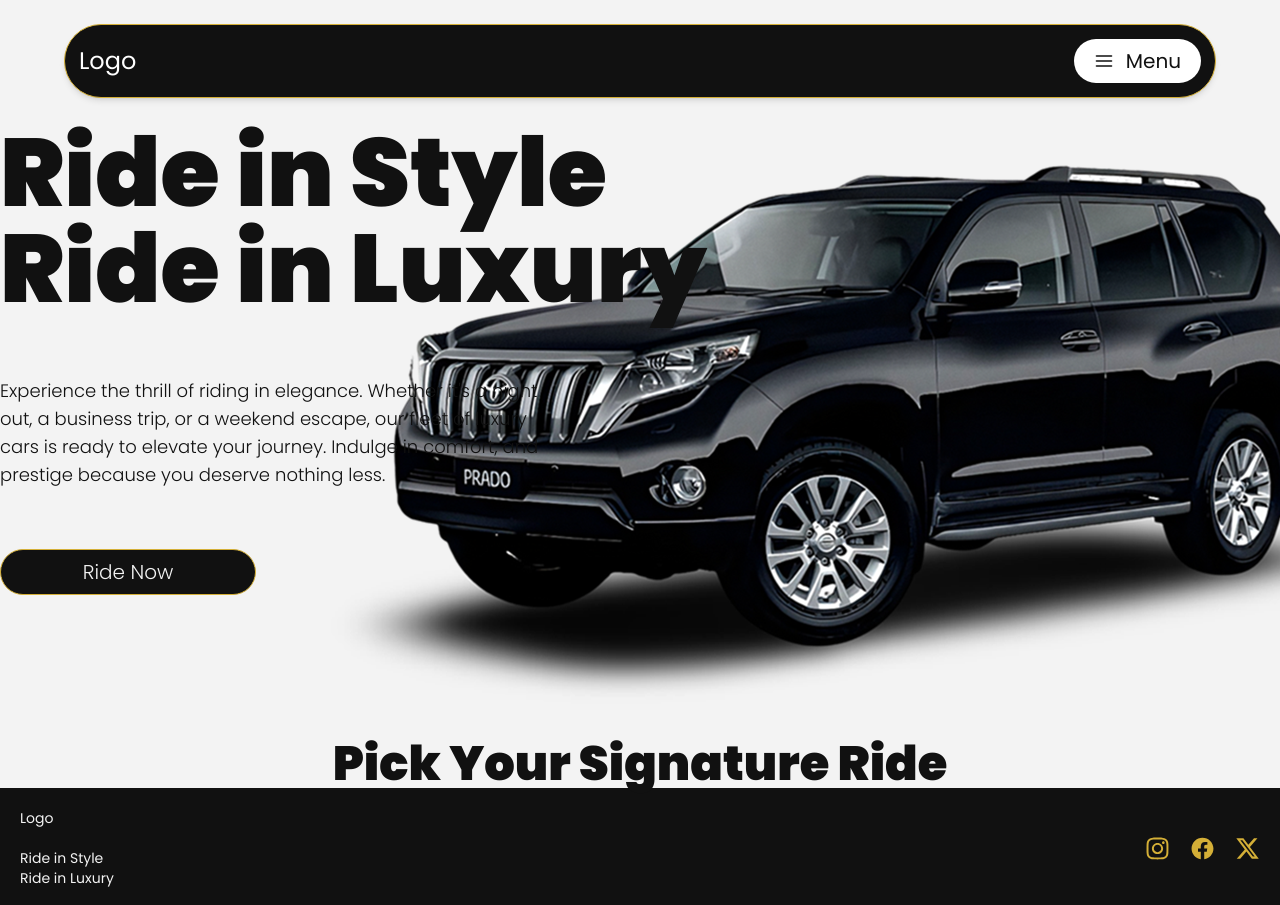
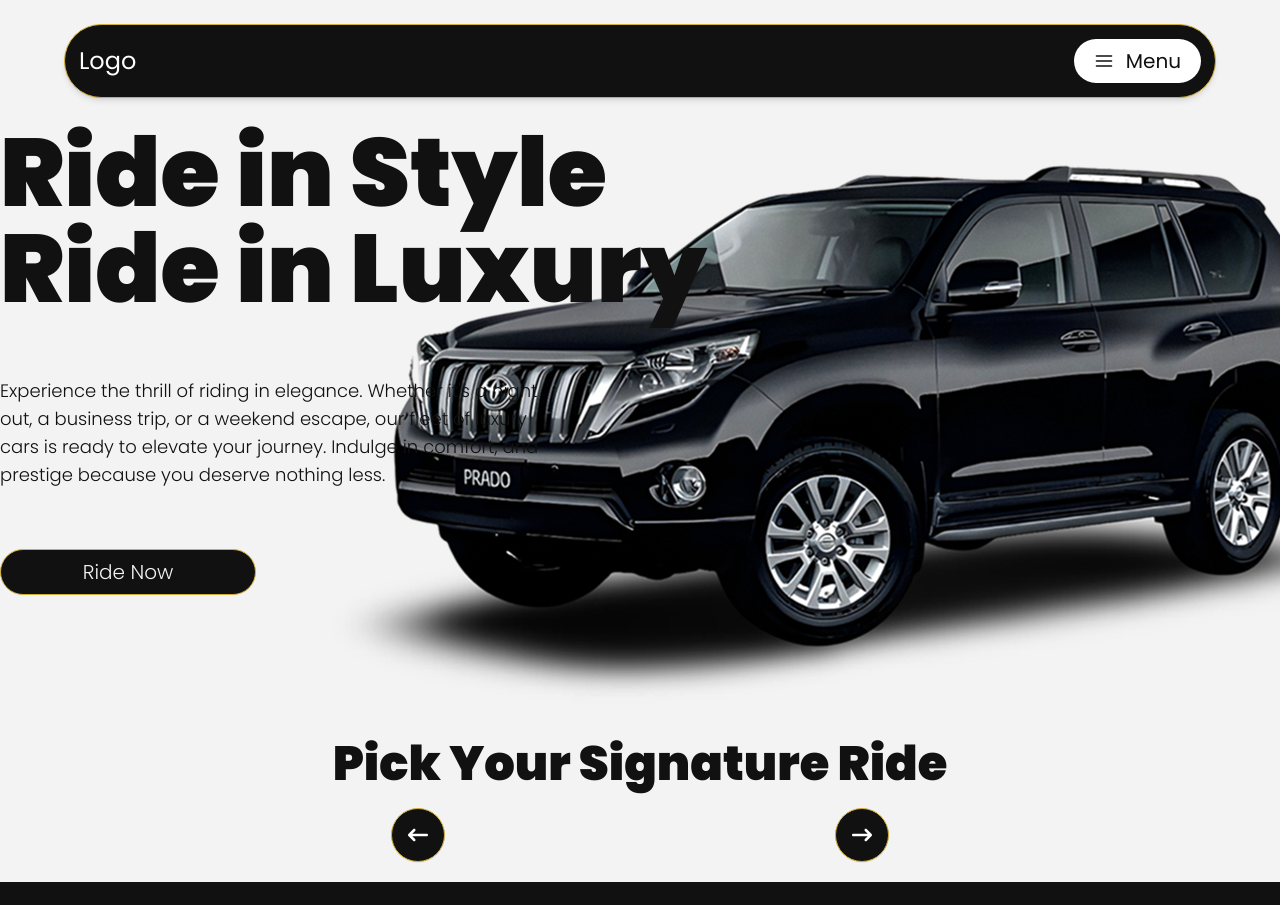
Before and after one commit to Dennardavid/Luxury-cars, a Next.js app: page / in a window 1280 px wide. Shown: the top 905 px of the page. Built offline with nearby package versions, Linux system fonts and the light colour scheme.

Commit message:
buttons for carousel

```diff
--- a/src/components/cartypes.tsx
+++ b/src/components/cartypes.tsx
@@ -1,16 +1,12 @@
+import Carousel from "./ui/carousel";
+
 export default function SelectCars() {
-  const carDetails = [
-    { name: "Mercedes" },
-    { name: "Rolls-Royce" },
-    { name: "Toyota-Prado" },
-    { name: "Ferrari" },
-  ];
   return (
     <section className="max-w-[1500px] mx-auto mt-5">
       <h2 className="text-center font-black text-5xl">
-        Pick Your <span className="stroke">Signature</span> Ride
+        Pick Your Signature Ride
       </h2>
-      <div></div>
+      <Carousel />
     </section>
   );
 }
--- a/src/components/hero.tsx
+++ b/src/components/hero.tsx
@@ -15,7 +15,7 @@
           ready to elevate your journey. Indulge in comfort, and prestige
           because you deserve nothing less.
         </p>
-        <button className="p-1 lg:p-2 bg-lightBlack text-mainWhite rounded-full w-50 lg:w-64 font-light text-sm lg:text-xl hover:cursor-pointer border-1 border-gold">
+        <button className="p-1 lg:p-2 bg-lightBlack text-mainWhite rounded-full w-50 lg:w-64 font-light text-sm lg:text-xl hover:cursor-pointer border border-gold">
           Ride Now
         </button>
       </div>
--- /dev/null
+++ b/src/components/ui/carousel.tsx
@@ -0,0 +1,43 @@
+import { FaArrowRightLong } from "react-icons/fa6";
+import { FaArrowLeftLong } from "react-icons/fa6";
+
+export default function Carousel() {
+  const carDetails = [
+    {
+      name: "Mercedes",
+      image: "prado.png",
+      description: "Perfect for weddings, airport pickups, and VIP transfers.",
+      rate: "#100k/8hrs",
+    },
+    {
+      name: "Rolls-Royce",
+      image: "prado.png",
+      description: "Perfect for weddings, airport pickups, and VIP transfers.",
+      rate: "#100k/8hrs",
+    },
+    {
+      name: "Toyota-Prado",
+      image: "prado.png",
+      description: "Perfect for weddings, airport pickups, and VIP transfers.",
+      rate: "#100k/8hrs",
+    },
+    {
+      name: "Ferrari",
+      image: "prado.png",
+      description: "Perfect for weddings, airport pickups, and VIP transfers.",
+      rate: "#100k/8hrs",
+    },
+  ];
+  return (
+    <div>
+      <div className="max-w-[1500px] mx-auto flex justify-evenly my-5">
+        <button className="p-4 rounded-full bg-lightBlack shadow-2xs text-white border border-gold">
+          <FaArrowLeftLong size={20} />
+        </button>
+        <button className="p-4 rounded-full bg-lightBlack shadow-2xs text-white border border-gold">
+          <FaArrowRightLong size={20} />
+        </button>
+      </div>
+    </div>
+  );
+}
```
